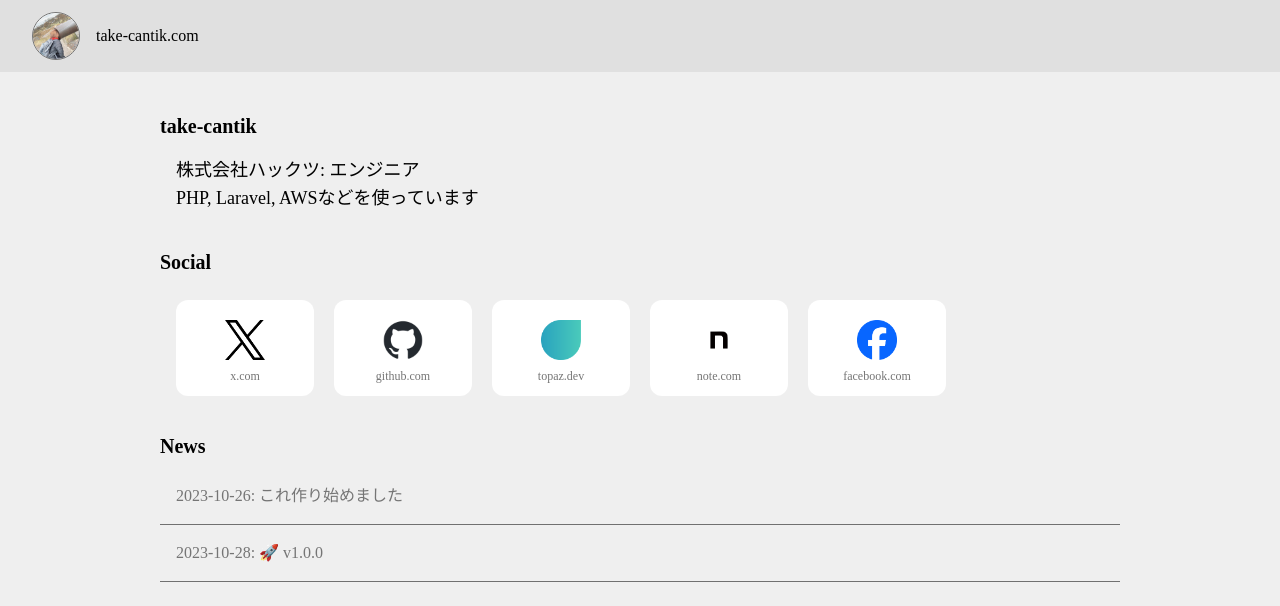
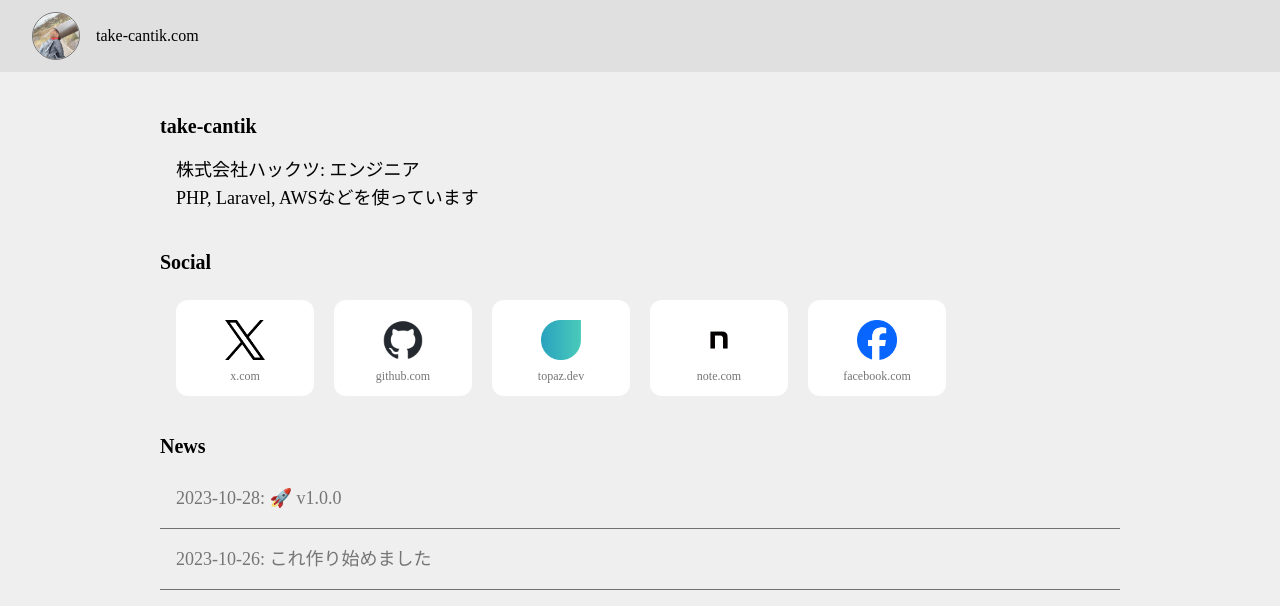
Before and after one commit to take-cantik/take-cantik, a React (Vite) app in the folder client/: page / in a window 1280 px wide. Shown: the top 606 px of the page. Built offline with nearby package versions, Linux system fonts and the light colour scheme.

Commit message:
:zap: change to be able to add non link news

```diff
--- /dev/null
+++ b/client/src/components/News.tsx
@@ -0,0 +1,21 @@
+import { Link } from "react-router-dom";
+import { News as TNews } from "~/types";
+
+type NewsProps = {
+  news: TNews;
+};
+
+export const News = ({ news }: NewsProps) => (
+  <>
+    {news.path ? (
+      <Link
+        to={news.path}
+        className="w-full block px-4 lg:text-lg text-black-lighten-1 hover:text-black overflow-hidden text-ellipsis whitespace-nowrap duration-300"
+      >{`${news.date}: ${news.content}`}</Link>
+    ) : (
+      <p className="w-full block px-4 lg:text-lg text-black-lighten-1 overflow-hidden text-ellipsis whitespace-nowrap">
+        {`${news.date}: ${news.content}`}
+      </p>
+    )}
+  </>
+);
--- a/client/src/components/NewsList.tsx
+++ b/client/src/components/NewsList.tsx
@@ -1,20 +1,18 @@
-import { News } from "~/types";
+import { News as TNews } from "~/types";
+import { News } from "./News";
 
 type NewsListProps = {
-  newsList: News[];
+  newsList: TNews[];
 };
 
 export const NewsList = ({ newsList }: NewsListProps) => (
   <ul className="w-full">
     {newsList.map((news) => (
       <li
-        key={news.path}
+        key={news.date}
         className="w-full pt-4 after:content-[''] after:w-full after:h-[1px] after:block after:mt-4 after:bg-black-lighten-2"
       >
-        <a
-          href={news.path}
-          className="w-full block px-4 text-base text-black-lighten-1 hover:text-black overflow-hidden text-ellipsis whitespace-nowrap duration-300"
-        >{`${news.date}: ${news.content}`}</a>
+        <News news={news} />
       </li>
     ))}
   </ul>
--- a/client/src/data/home/index.ts
+++ b/client/src/data/home/index.ts
@@ -38,13 +38,11 @@ export const socialList: Social[] = [
 
 export const newsList: News[] = [
   {
+    date: "2023-10-28",
+    content: "🚀 v1.0.0",
+  },
+  {
     date: "2023-10-26",
     content: "これ作り始めました",
-    path: "/",
-  },
-  {
-    date: "2023-10-28",
-    content: "🚀 v1.0.0",
-    path: "/",
   },
 ];
--- a/client/src/types/index.ts
+++ b/client/src/types/index.ts
@@ -8,5 +8,5 @@ export type Social = {
 export type News = {
   date: string;
   content: string;
-  path: string;
+  path?: string;
 };
```
